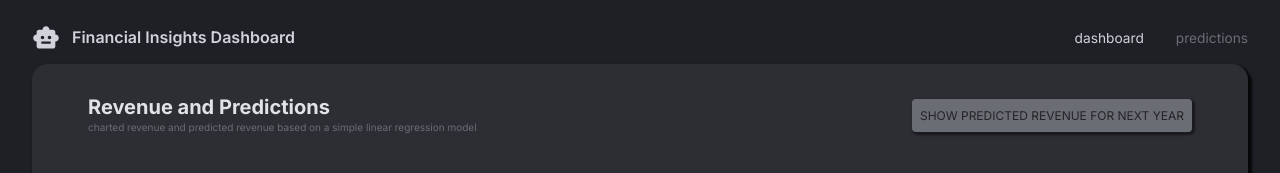
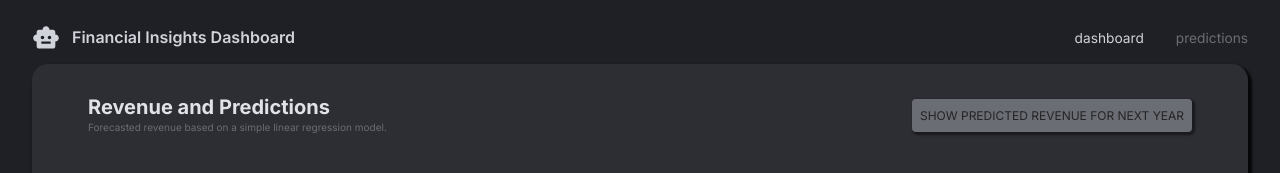
Before and after one commit to varshigak/ML-Financial-Insights-Dashboard, a React (Vite) app in the folder client/: page /predictions in a window 1280 px wide. Shown: the top 173 px of the page. Built offline with nearby package versions, Linux system fonts and the light colour scheme; no server answers.

Commit message:
Improve description of predictions graph

```diff
--- a/client/src/scenes/predictions/index.tsx
+++ b/client/src/scenes/predictions/index.tsx
@@ -46,8 +46,7 @@ const Predictions = () => {
         <Box>
           <Typography variant="h3">Revenue and Predictions</Typography>
           <Typography variant="h6">
-            charted revenue and predicted revenue based on a simple linear
-            regression model
+            Forecasted revenue based on a simple linear regression model.
           </Typography>
         </Box>
         <Button
```
